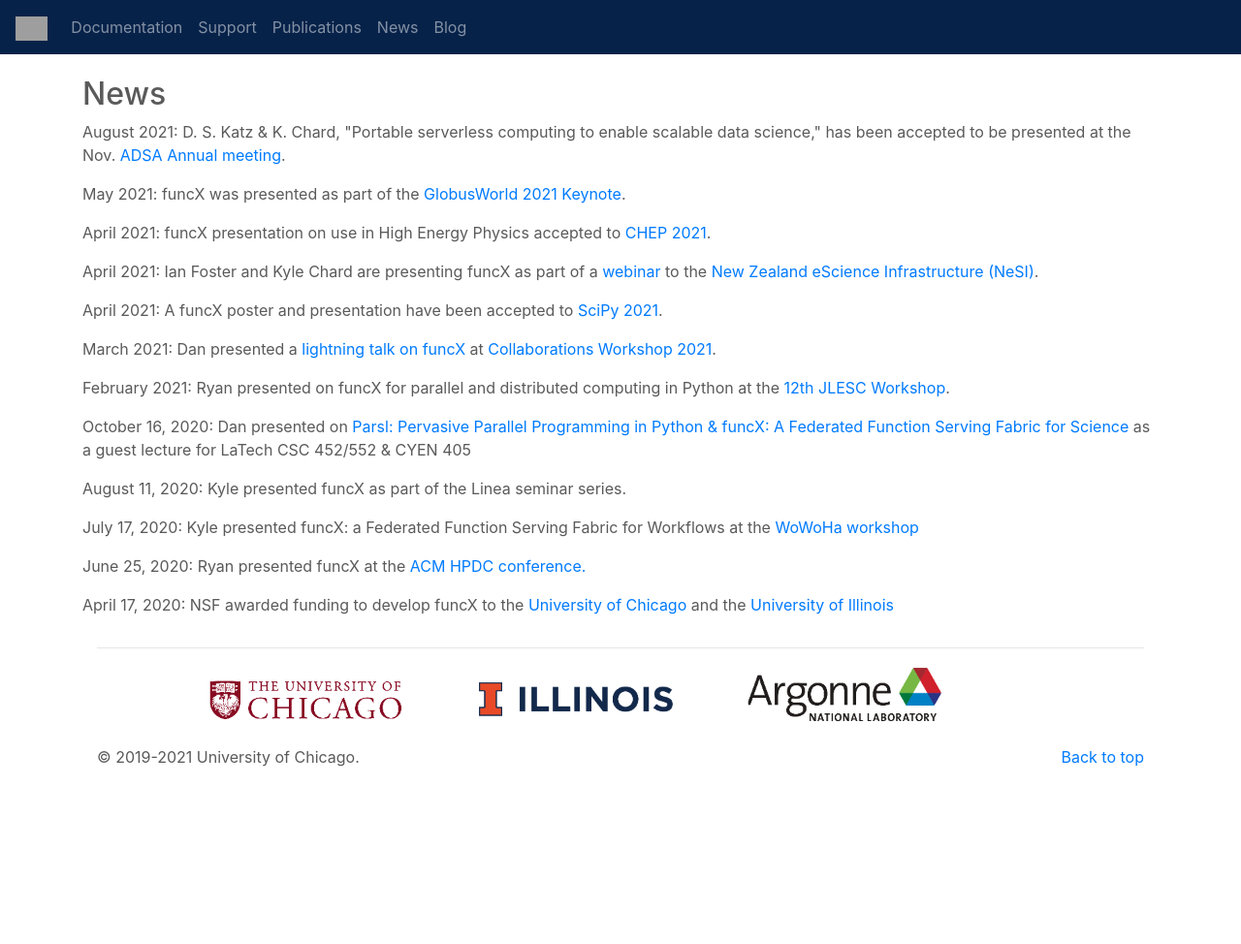
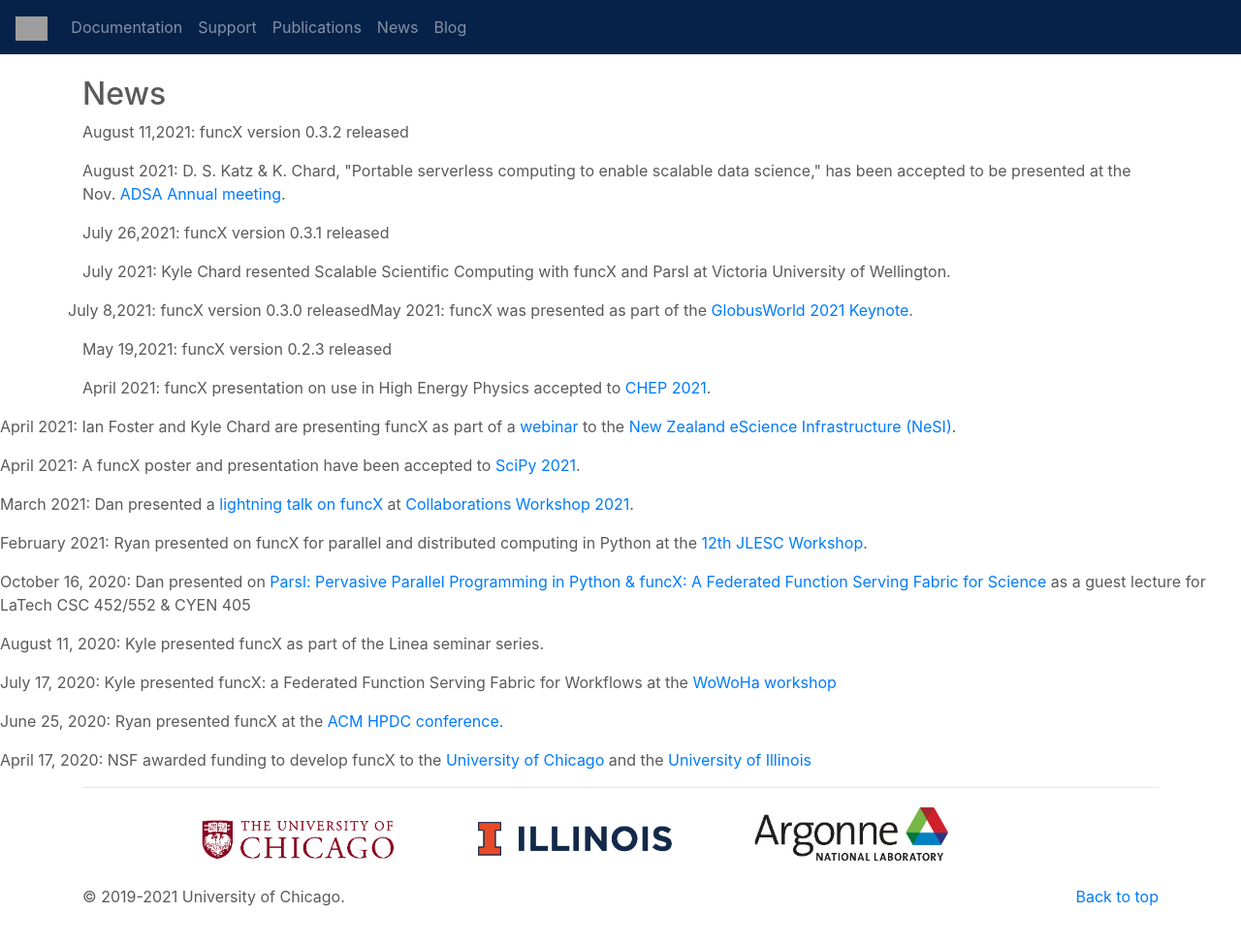
Before and after one commit to funcx-faas/funcx-faas.github.io, a Jekyll site: the page built from news.html, in a window 1280 px wide and 1001 px high. Shown: the top 974 px of the window at 97% size. Built offline with Jekyll 4.4.1, drawn with Linux system fonts in a browser that asks for light colours; grey boxes are pictures that could not be loaded.

Commit message:
Update news.html

```diff
--- a/news.html
+++ b/news.html
@@ -17,15 +17,35 @@
       </div>
       -->
 
+      <div class="news-info">
+        <p><span class="name">August 11,2021:</span>
+     funcX version 0.3.2 released</p>
+    </div>
     <div class="news-info">
         <p><span class="name">August 2021:</span>
       D. S. Katz & K. Chard, "Portable serverless computing to enable scalable data science," has been accepted to be presented at the Nov.
       <a href="https://academicdatascience.org/adsa-meetings/2021-annual-meeting">ADSA Annual meeting</a>.</p>
     </div>
     <div class="news-info">
+        <p><span class="name">July 26,2021:</span>
+     funcX version 0.3.1 released</p>
+    </div
+    <div class="news-info">
+        <p><span class="name">July 2021:</span>
+      Kyle Chard resented Scalable Scientific Computing with funcX and Parsl at Victoria University of Wellington.</p>
+    </div>
+    <div class="news-info">
+        <p><span class="name">July 8,2021:</span>
+     funcX version 0.3.0 released</p>
+    </div
+    <div class="news-info">
         <p><span class="name">May 2021:</span>
       funcX was presented as part of the  <a href="https://www.globusworld.org/conf/program">GlobusWorld 2021 Keynote</a>.</p>
     </div>
+    <div class="news-info">
+        <p><span class="name">May 19,2021:</span>
+     funcX version 0.2.3 released</p>
+    </div
      <div class="news-info">
         <p><span class="name">April 2021:</span>
       funcX presentation on use in High Energy Physics accepted to <a href="https://indico.cern.ch/event/948465/">CHEP 2021</a>.</p>
```
